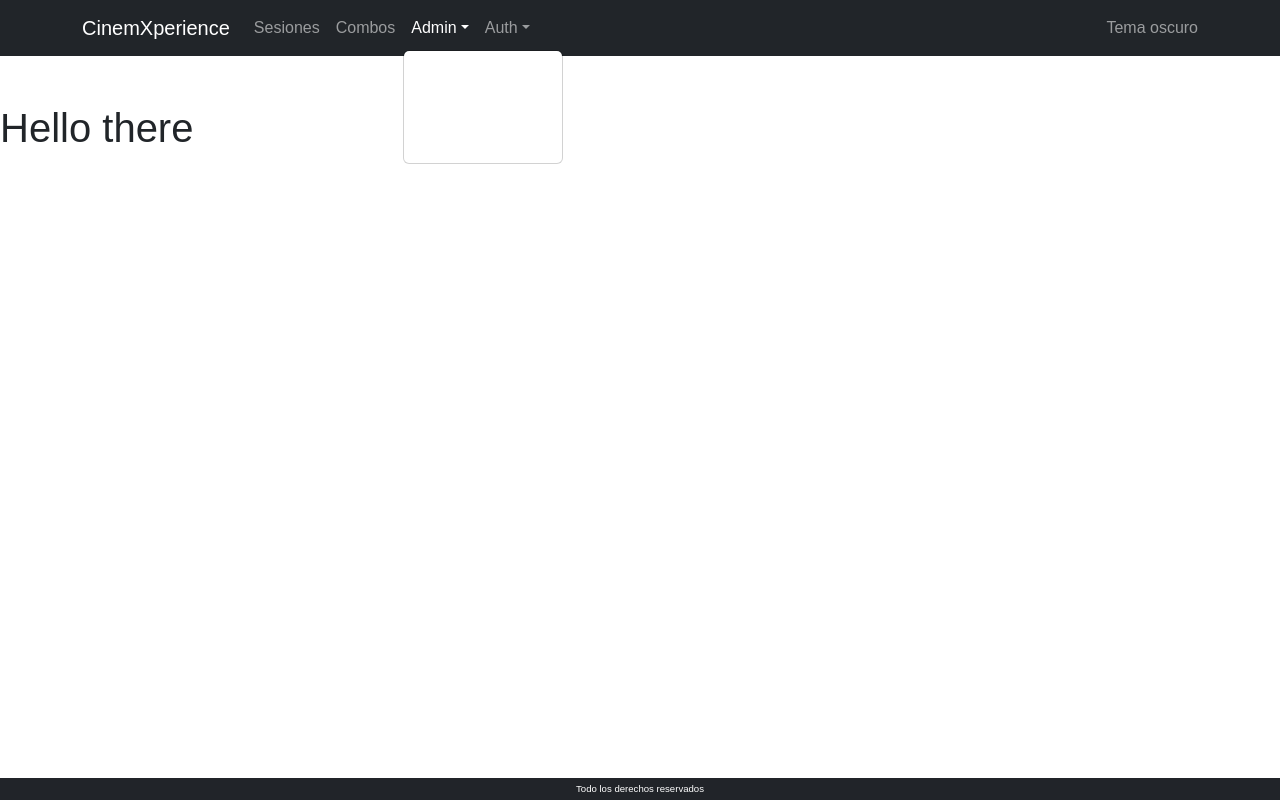
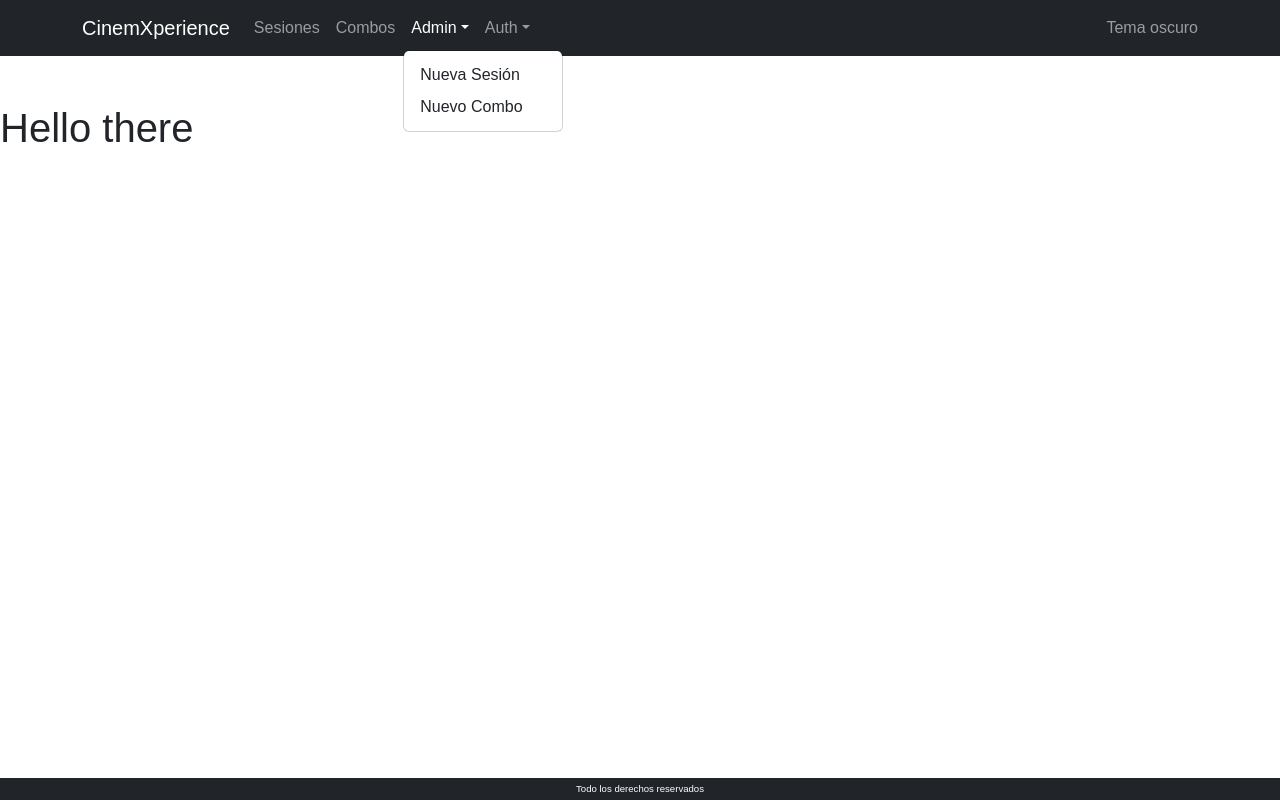
Before and after one commit to manup94/CinemXperience-Client, a React (Create React App) app in the folder client/: page / in a window 1280 px wide. Both pictures are taken after a click on the button "Admin". Built offline with nearby package versions, Linux system fonts and the light colour scheme.

Commit message:
Fix navbar

```diff
--- /dev/null
+++ b/client/src/components/Navigation/Navigation.css
@@ -0,0 +1 @@
+/* .custom-nav-dropdown .dropdown-menu {} */
--- a/client/src/components/Navigation/Navigation.jsx
+++ b/client/src/components/Navigation/Navigation.jsx
@@ -6,6 +6,7 @@ import NavDropdown from 'react-bootstrap/NavDropdown';
 import { Link } from 'react-router-dom'
 import { AuthContext } from './../../context/auth.context'
 import { ThemeContext } from '../../context/theme.context';
+import './Navigation.css'
 
 const Navigation = () => {
 
@@ -13,11 +14,18 @@ const Navigation = () => {
 
     const { theme, switchTheme } = useContext(ThemeContext)
 
+    const themeStyle = {
+        backgroundColor: theme === 'dark' ? 'rgb(248 249 250)' : '#212429',
+        color: theme === 'dark' ? 'black' : 'white',
+    }
+
     const variant = theme === 'light' ? 'dark' : 'light'
 
 
 
     return (
+
+
         <Navbar bg={variant} variant={variant} expand="lg" className='mb-5'>
             <Container>
                 <Navbar.Brand>
@@ -28,13 +36,9 @@ const Navigation = () => {
                     <Nav className="me-auto">
                         <Link to={'/pass'} className='nav-link'> Sesiones </Link>
                         <Link to={'/combos'} className='nav-link'> Combos </Link>
-                        <NavDropdown title="Admin" id="basic-nav-dropdown">
-                            <NavDropdown.Item>
-                                <Link to={'/admin/pass/create'} className='nav-link'> Nueva Sesión </Link>
-                            </NavDropdown.Item>
-                            <NavDropdown.Item>
-                                <Link to={'/admin/combo/create'} className='nav-link'> Nuevo Combo </Link>
-                            </NavDropdown.Item>
+                        <NavDropdown title="Admin" id="basic-nav-dropdown" className="custom-nav-dropdown">
+                            <Link to={'/admin/pass/create'} className='dropdown-item'> Nueva Sesión </Link>
+                            <Link to={'/admin/combo/create'} className='dropdown-item'> Nuevo Combo </Link>
                         </NavDropdown>
                         {
                             user
@@ -43,17 +47,13 @@ const Navigation = () => {
                                     <NavDropdown.Item>
                                         <Link onClick={logout} className='nav-link'> Logout </Link>
                                     </NavDropdown.Item>
-                                    <Link to={'/profile'} className='nav-link'> hello there, {user.username}! </Link>
+                                    <Link to={'/profile'} className='nav-link'> {user.username}! </Link>
                                 </>
                                 :
                                 <>
-                                    <NavDropdown title="Auth" id="basic-nav-dropdown">
-                                        <NavDropdown.Item>
-                                            <Link to={'/signup'} className='nav-link'> Registro </Link>
-                                        </NavDropdown.Item>
-                                        <NavDropdown.Item >
-                                            <Link to={'/login'} className='nav-link'> Iniciar Sesion </Link>
-                                        </NavDropdown.Item>
+                                    <NavDropdown title="Auth" id="basic-nav-dropdown" className="custom-nav-dropdown">
+                                        <Link to={'/signup'} className='dropdown-item'> Registro </Link>
+                                        <Link to={'/login'} className='dropdown-item'> Iniciar Sesion </Link>
                                     </NavDropdown>
                                 </>
                         }
```
